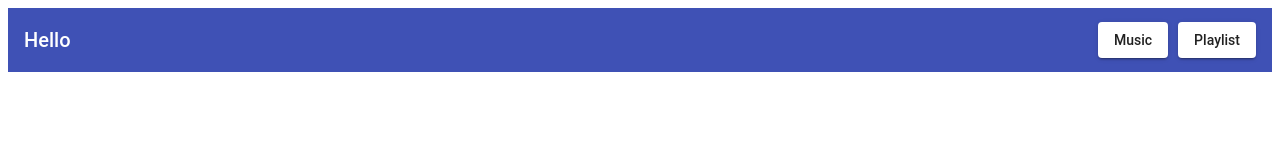
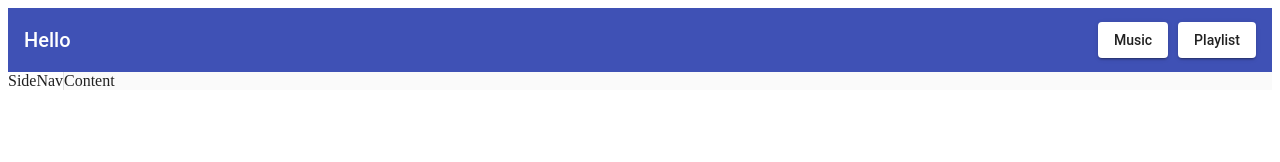
Before and after one commit to SKAUL05/musicLab, an Angular app: page / in a window 1280 px wide. Both pictures are taken after a click on the button "Music". Shown: the top 162 px of the page. Built offline with nearby package versions, Linux system fonts and the light colour scheme.

Commit message:
SideNav Added

```diff
--- /dev/null
+++ b/projects/musicApp/src/app/modules/music-directory/components/music-directory-container/music-directory-container.component.html
@@ -0,0 +1,13 @@
+<mat-sidenav-container class = "full-height">
+    <mat-sidenav mode = "side" opened>
+        <div>
+            <span>SideNav</span>
+        </div>
+    </mat-sidenav>
+    <mat-sidenav-content>
+        <div>
+            <span>Content</span>
+        </div>
+    </mat-sidenav-content>
+
+</mat-sidenav-container>
--- /dev/null
+++ b/projects/musicApp/src/app/modules/music-directory/components/music-directory-container/music-directory-container.component.styl
@@ -0,0 +1,2 @@
+.full-height
+    height 100%
--- /dev/null
+++ b/projects/musicApp/src/app/modules/music-directory/components/music-directory-container/music-directory-container.component.ts
@@ -0,0 +1,15 @@
+import { Component, OnInit } from '@angular/core';
+
+@Component({
+  selector: 'music-directory-container',
+  templateUrl: './music-directory-container.component.html',
+  styleUrls: ['./music-directory-container.component.styl']
+})
+export class MusicDirectoryContainerComponent implements OnInit {
+
+  constructor() { }
+
+  ngOnInit() {
+  }
+
+}
--- a/projects/musicApp/src/app/modules/music-directory/music-directory-routing.module.ts
+++ b/projects/musicApp/src/app/modules/music-directory/music-directory-routing.module.ts
@@ -1,8 +1,11 @@
 import { NgModule } from '@angular/core';
 import { Routes, RouterModule } from '@angular/router';
+import { MusicDirectoryContainerComponent } from './components/music-directory-container/music-directory-container.component';
 
 
-const routes: Routes = [];
+const routes: Routes = [
+  {path:'', component: MusicDirectoryContainerComponent}
+];
 
 @NgModule({
   imports: [RouterModule.forChild(routes)],
```
Also changed, not shown: projects/musicApp/src/app/modules/material/material.module.ts (+5 -2 lines), projects/musicApp/src/app/modules/music-directory/music-directory.module.ts (+5 -2 lines), 1 other file (tests, documents, lock files or other folders).
